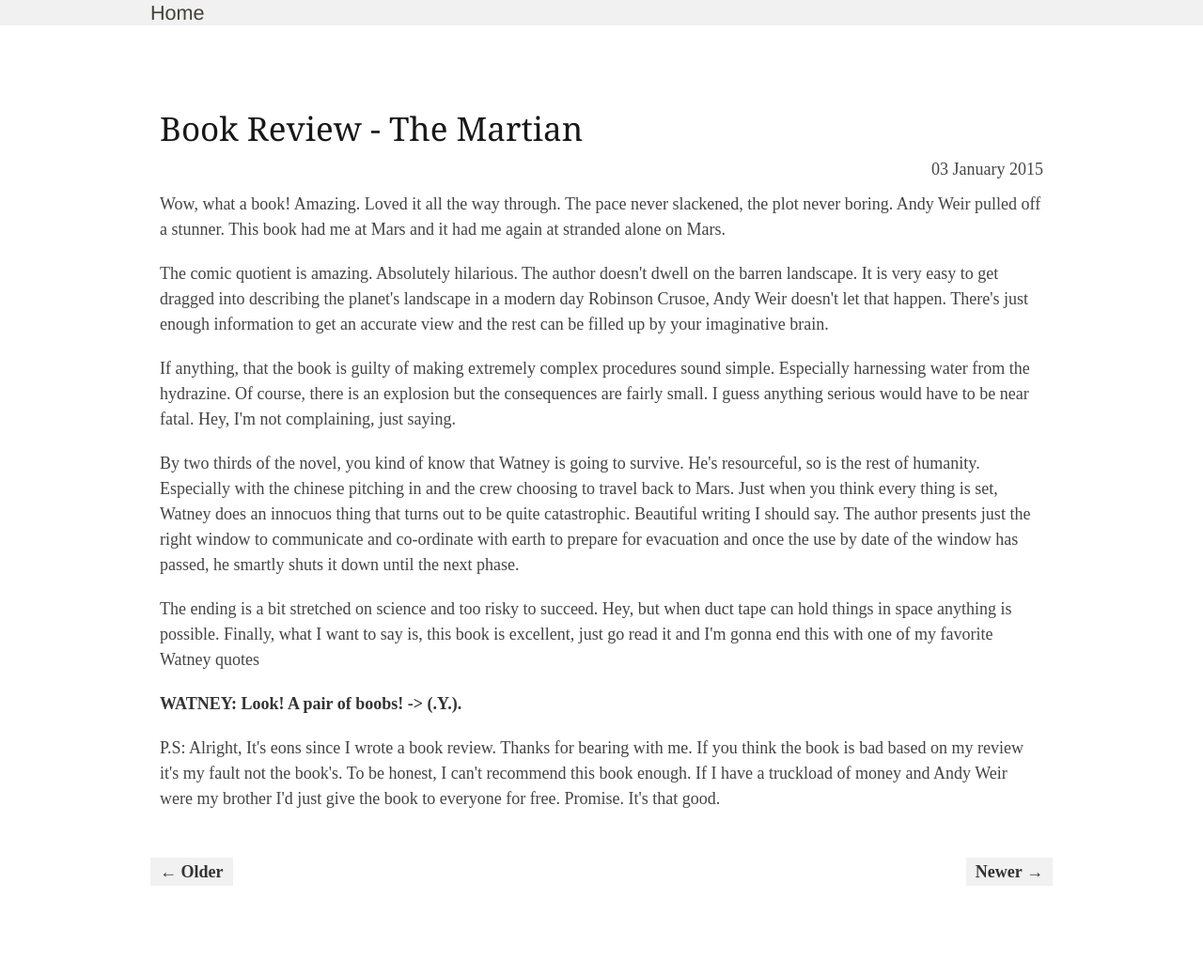
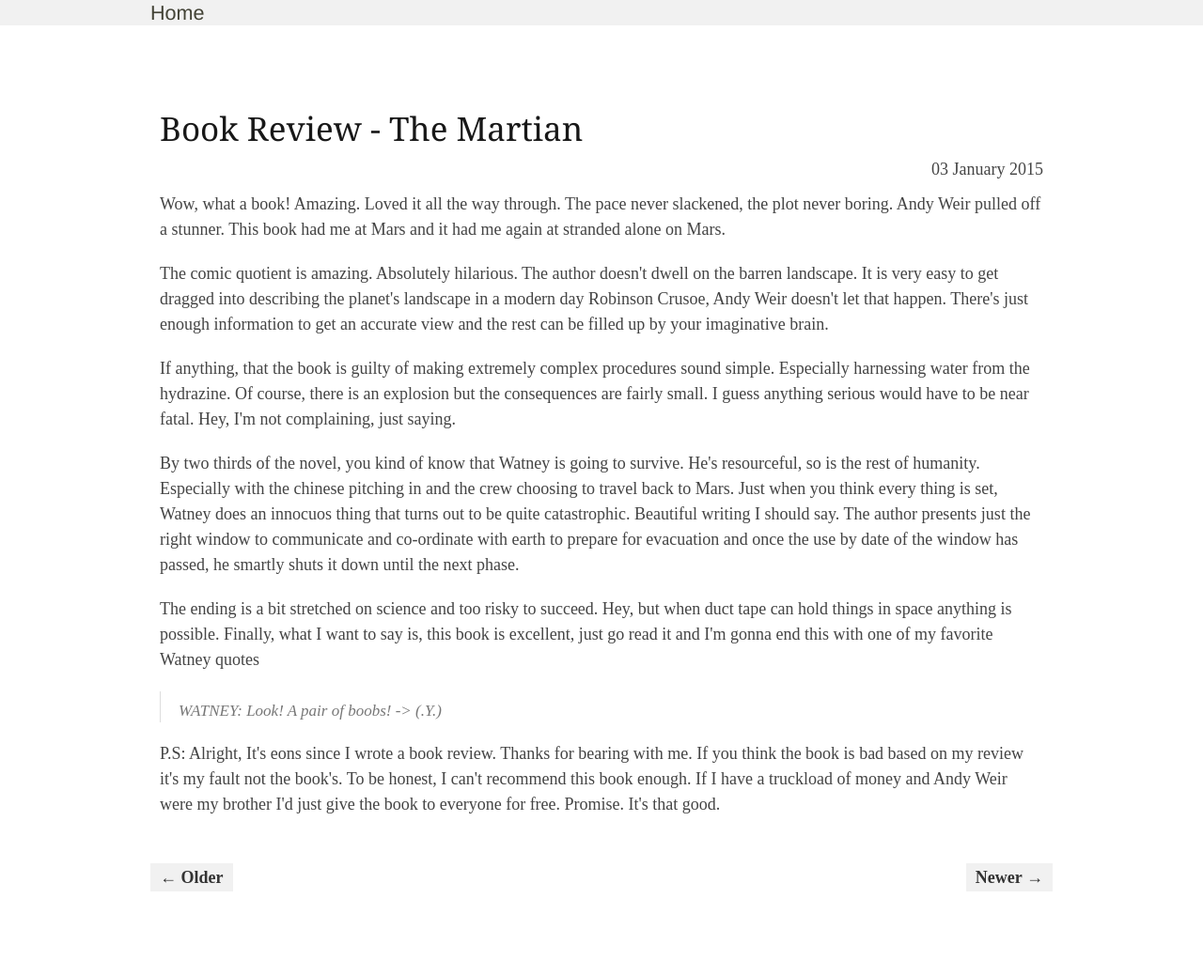
Before and after one commit to arelangi/adityarelangi.com, a Jekyll site: the page blog/book-review-the-martian/index.html, which Jekyll copies as it is, in a window 1280 px wide. Shown: the whole page at 94% size. Built offline with Jekyll 4.4.1, drawn with Linux system fonts in a browser that asks for light colours; Markdown is read by kramdown in place of the engine named in the settings.

Commit message:
book review edited

```diff
--- a/blog/book-review-the-martian/index.html
+++ b/blog/book-review-the-martian/index.html
@@ -35,7 +35,7 @@
 
 <p>The ending is a bit stretched on science and too risky to succeed. Hey, but when duct tape can hold things in space anything is possible. Finally, what I want to say is, this book is excellent, just go read it and I'm gonna end this with one of my favorite Watney quotes</p>
 
-<p><strong> WATNEY: Look! A pair of boobs! -> (.Y.).</strong></p>
+<blockquote><p>WATNEY: Look! A pair of boobs! -> (.Y.)</p></blockquote>
 
 <p>P.S: Alright, It's eons since I wrote a book review. Thanks for bearing with me. If you think the book is bad based on my review it's my fault not the book's. To be honest, I can't recommend this book enough. If I have a truckload of money and Andy Weir were my brother I'd just give the book to everyone for free. Promise. It's that good.</p>
 
--- a/books/index.html
+++ b/books/index.html
@@ -71,8 +71,7 @@
 
 <div class="container col-center" id="container">
   <div class="item"><a href="http://adityarelangi.com/blog/book-review-the-martian/"><img src="../assets/img/books/2015/the-martian.jpg"></a></div>
-  <!--<div class="item"><a href="http://adityarelangi.com/blog/book-review-the-martian/"><img src="../assets/img/books/2015/missing-person.jpg"></a></div>-->
-  <!--<div class="item"><a href="http://google.com"><img src="../assets/img/books/2015/red-rising.jpg"></a></div>-->
+  <div class="item"><a href="http://adityarelangi.com/blog/book-review-red-rising/"><img src="../assets/img/books/2015/red-rising.jpg"></a></div>
 </div>
 
 </body>
```
